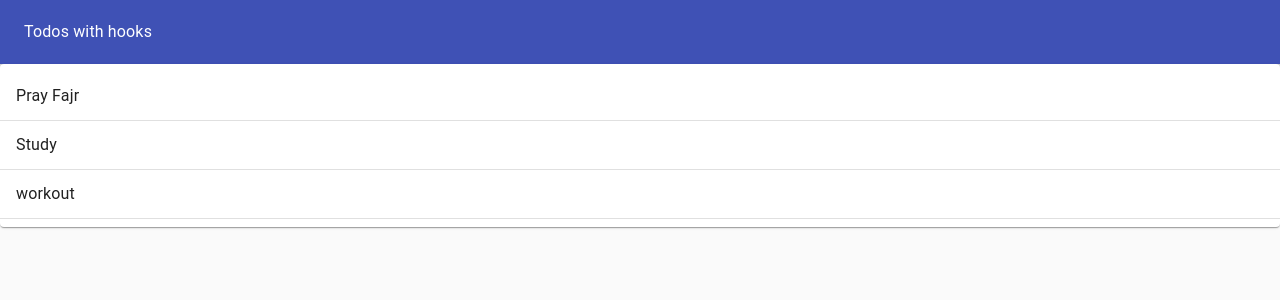
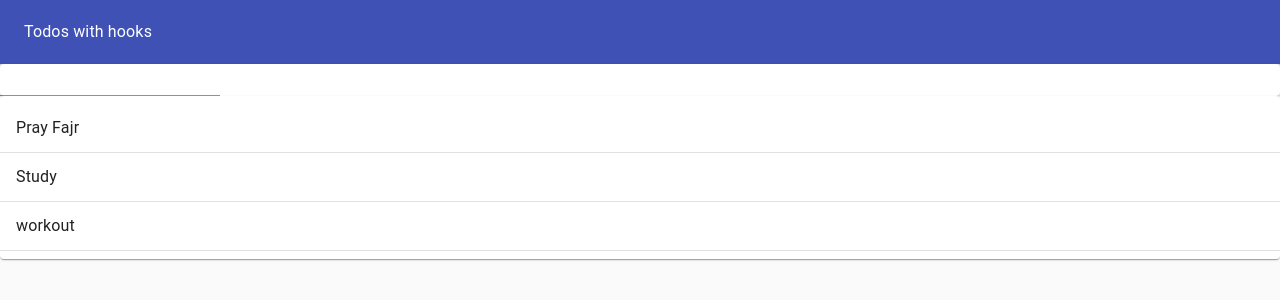
Before and after one commit to Murtazaeev/TodoApp-to-practise-hooks-, a React (Create React App) app: page / in a window 1280 px wide. Shown: the top 300 px of the page. Built offline with nearby package versions, Linux system fonts and the light colour scheme.

Commit message:
added Form with Hooks

```diff
--- a/src/TodoApp.js
+++ b/src/TodoApp.js
@@ -2,6 +2,7 @@
 import { AppBar, Toolbar, Typography } from '@material-ui/core';
 import Paper from '@material-ui/core/Paper';
 import TodoList from './TodoList';
+import TodoForm from './TodoForm';
 
 function TodoApp() {
 	const initialTodos = [
@@ -10,6 +11,9 @@
 		{ id: 3, task: 'workout', completed: false }
 	];
 	const [ todos, setTodos ] = useState(initialTodos);
+	const addTodo = (newTodoText) => {
+		setTodos([ ...todos, { id: 4, task: newTodoText, completed: false } ]);
+	};
 	return (
 		<Paper
 			style={{
@@ -25,6 +29,7 @@
 					<Typography color="inherit">Todos with hooks</Typography>
 				</Toolbar>
 			</AppBar>
+			<TodoForm addTodo={addTodo} />
 			<TodoList todos={todos} />
 		</Paper>
 	);
--- /dev/null
+++ b/src/TodoForm.js
@@ -0,0 +1,23 @@
+import { Paper, TextField } from '@material-ui/core';
+import React from 'react';
+import useInputState from './hooks/useInputState';
+
+function TodoForm({ addTodo }) {
+	const [ value, handleChange, reset ] = useInputState('');
+	return (
+		<Paper>
+			<form
+				onSubmit={(e) => {
+					e.preventDefault();
+					addTodo(value);
+					reset();
+				}}
+			>
+				{value}
+				<TextField value={value} onChange={handleChange} />
+			</form>
+		</Paper>
+	);
+}
+
+export default TodoForm;
--- /dev/null
+++ b/src/hooks/useInputState.js
@@ -0,0 +1,12 @@
+import { useState } from 'react';
+
+export default (initialVal) => {
+	const [ value, setValue ] = useState(initialVal);
+	const handleChange = (e) => {
+		setValue(e.target.value);
+	};
+	const reset = () => {
+		setValue('');
+	};
+	return [ value, handleChange, reset ];
+};
```
